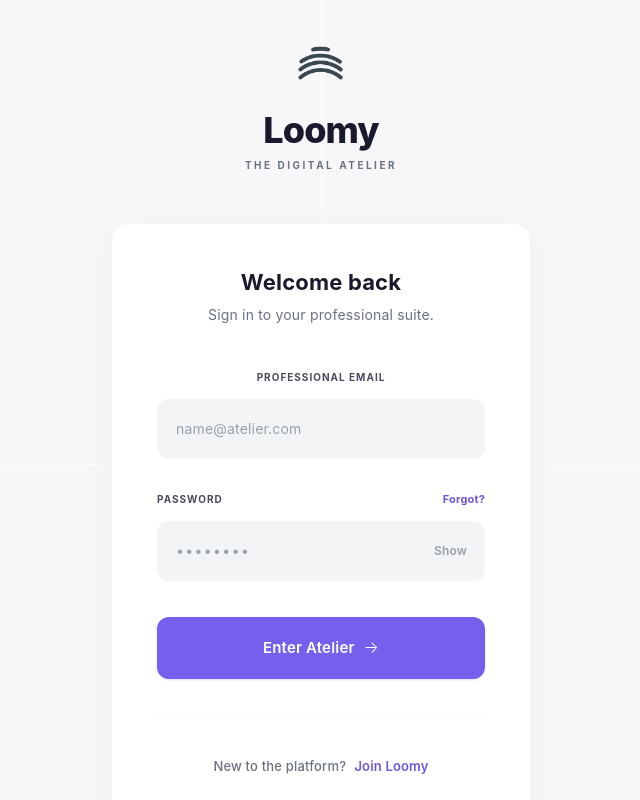
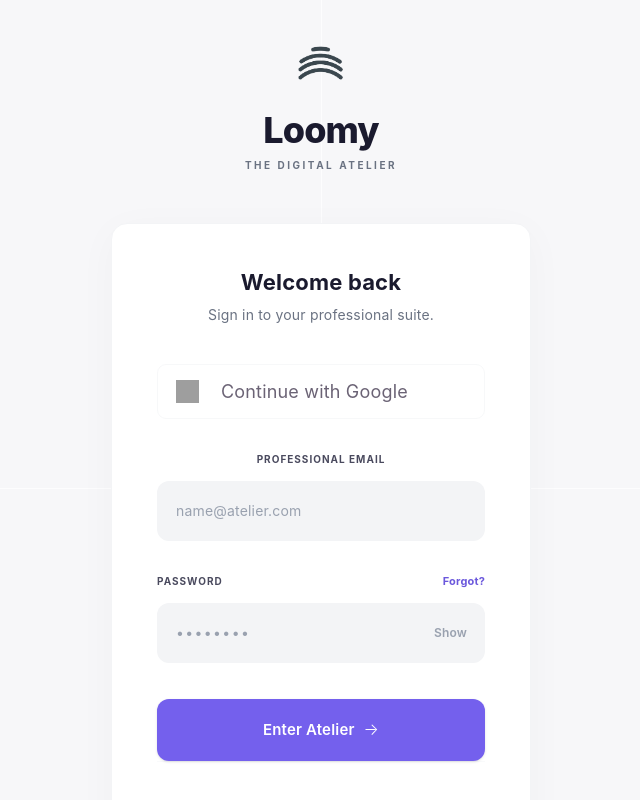
Before and after one commit to ariigrangetto/loomy, a React (Vite) app: page /login in a window 1280 px wide. Shown: the top 800 px of the page, without its empty margins (319-959 px from the left). Built offline with nearby package versions, Linux system fonts and the light colour scheme; no server answers; grey boxes are pictures that could not be loaded.

Commit message:
fix: styles and add google log in

```diff
--- a/src/pages/Login.tsx
+++ b/src/pages/Login.tsx
@@ -42,8 +42,8 @@ export default function Login() {
     return (
         <main className="min-h-screen flex flex-col items-center justify-center p-6 bg-[#f7f7f9] relative font-sans">
             <div className="absolute inset-0 pointer-events-none z-0 flex items-center justify-center overflow-hidden">
-                <div className="absolute top-0 bottom-0 w-[1px] bg-white/80"></div>
-                <div className="absolute left-0 right-0 h-[1px] bg-white/80"></div>
+                <div className="absolute top-0 bottom-0 w-px bg-white/80"></div>
+                <div className="absolute left-0 right-0 h-px bg-white/80"></div>
             </div>
 
             <div className="relative z-10 w-full max-w-[420px]">
@@ -60,6 +60,16 @@ export default function Login() {
                     </div>
 
                     <form className="flex flex-col gap-6" action="submit" onSubmit={handleSubmitForm}>
+                        <div className="flex justify-center m-auto w-full">
+                            <button className="flex items-center gap-5 border border-gray-200/30 rounded-lg px-4 py-3 cursor-pointer w-full">
+                                <img
+                                    src="https://www.svgrepo.com/show/475656/google-color.svg"
+                                    alt="Google"
+                                    className="w-5 h-5"
+                                />
+                                <span>Continue with Google</span>
+                            </button>
+                        </div>
                         <div className="flex flex-col gap-2">
                             <label className="text-[10px] font-bold text-[#4a4a5e] uppercase tracking-widest" htmlFor="email">Professional Email</label>
                             <input
@@ -110,7 +120,7 @@ export default function Login() {
                         </div>
                     )}
 
-                    <div className="mt-8 pt-8 border-t border-gray-50 text-center">
+                    <div className="pt-8 border-t border-gray-50 text-center">
                         <Link to="/register" className="text-[13px] text-gray-500 font-medium">
                             New to the platform? <span className="font-semibold text-[#6b58dc] hover:text-[#5a46c8] transition-colors ml-1">Join Loomy</span>
                         </Link>
```
